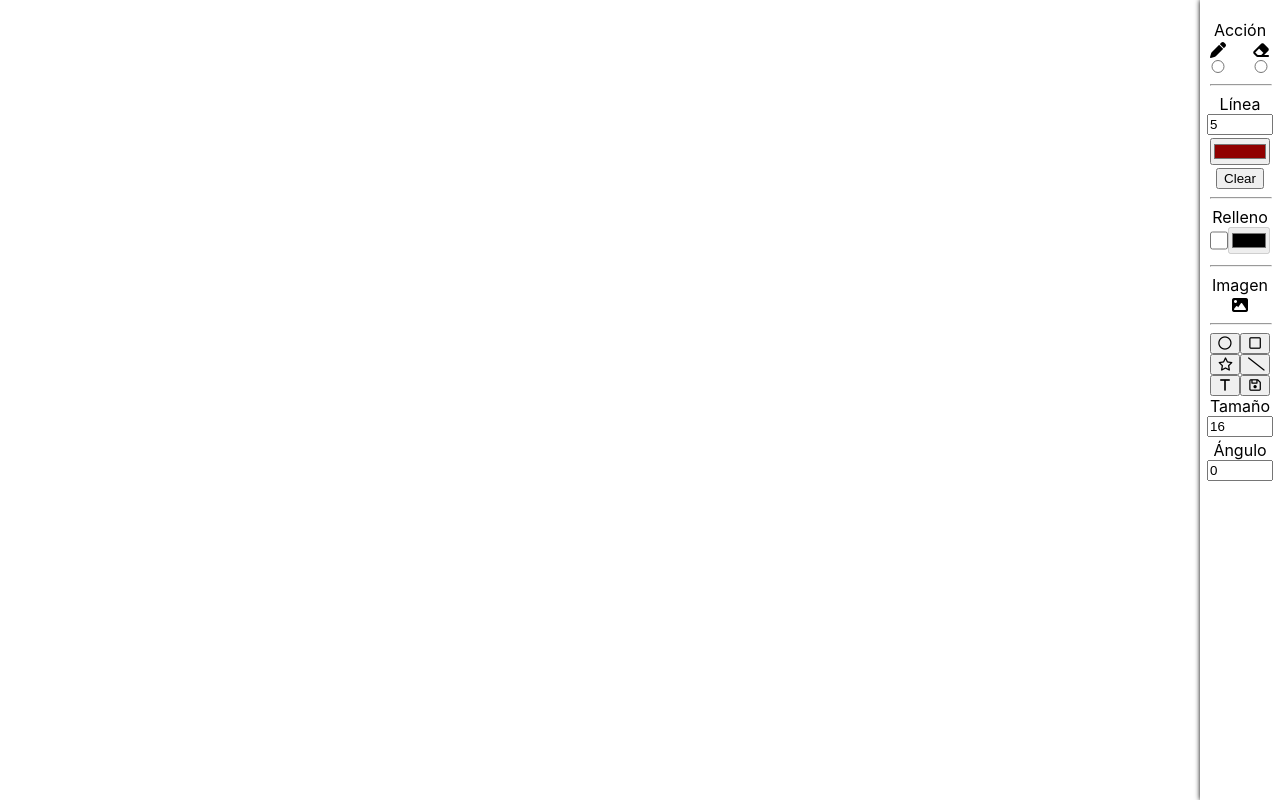
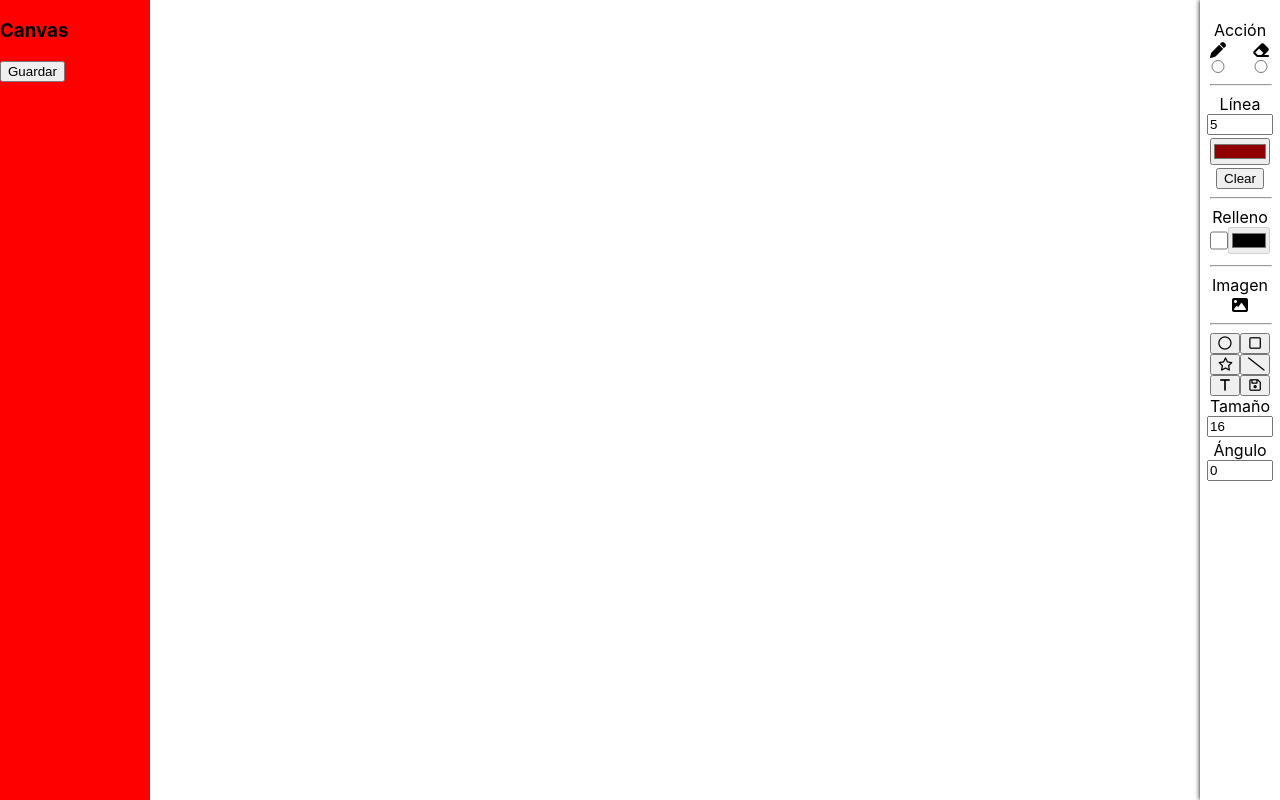
Before and after one commit to DarCkDev/whiteboard-react, a React (Create React App) app: page / in a window 1280 px wide. Built offline with nearby package versions, Linux system fonts and the light colour scheme.

Commit message:
convas bar

```diff
--- a/package.json
+++ b/package.json
@@ -10,6 +10,7 @@
     "react": "^18.2.0",
     "react-dom": "^18.2.0",
     "react-scripts": "5.0.1",
+    "uniqid": "^5.4.0",
     "web-vitals": "^2.1.4"
   },
   "scripts": {
--- a/src/App.jsx
+++ b/src/App.jsx
@@ -1,6 +1,7 @@
 import React, { useEffect, useRef, useState } from "react";
 import "./App.css";
 import Canvas from "./components/Canvas/Canvas";
+import CanvasBar from "./components/CanvasBar/CanvasBar";
 import Menu from "./components/Menu/Menu";
 import { Action } from "./models/Action";
 
@@ -25,6 +26,7 @@ function App() {
 
   return (
     <div className="App">
+      <CanvasBar canvasContainerRef={canvasContainerRef} />
       <Canvas
         action={action}
         image={image}
--- /dev/null
+++ b/src/components/CanvasBar/CanvasBar.jsx
@@ -0,0 +1,63 @@
+import React from "react";
+import { useState } from "react";
+import styles from "./CanvasBar.module.css";
+import uniqid from "uniqid";
+
+export default function CanvasBar({ canvasContainerRef }) {
+  const [canvasSet, setCanvasSet] = useState([]);
+
+  const onSaveCanvas = () => {
+    const idb = window.indexedDB.open("db_canvas", 1);
+    idb.onerror = () => {
+      alert("Error en Base de datos.");
+    };
+    idb.onsuccess = () => {
+      console.log(encodeURIComponent(canvasContainerRef.current));
+      const canvasObject = {
+        id: uniqid(),
+        canvas: canvasContainerRef.current,
+      };
+      if (idb.result) {
+        console.log("Success");
+        const objectStore = idb.result
+          .transaction(["canvas"], "readwrite")
+          .objectStore("canvas");
+        objectStore.add(canvasObject);
+
+        setCanvasSet([...canvasSet, canvasObject]);
+      }
+    };
+    idb.onupgradeneeded = () => {
+      console.log("Upgrade");
+      idb.result.createObjectStore("canvas", { keyPath: "id" });
+    };
+    /*const idb = window.indexedDB.open("db_canvas", 1, function (upgradeDB) {
+      if (!upgradeDB.objectStoreNames.contains("canvas")) {
+        upgradeDB.createObjectStore("canvas", { keyPath: "id" });
+      }
+    });
+    const canvasObject = { id: uniqid(), canvas: canvasContainerRef };
+
+    idb
+      .then(function (db) {
+        const tsc = db.transaction("store", "readwrite");
+        const store = tsc.objectStore("store");
+        store.add(canvasObject);
+        return tsc.complete;
+      })
+      .then(function () {
+        console.log("Added item to the store!");
+        setCanvasSet([...canvasSet, canvasObject]);
+      });*/
+  };
+
+  return (
+    <div className={styles.canvasbar}>
+      <h3 className={styles.canvasbar__title}>Canvas</h3>
+      <button onClick={onSaveCanvas}>Guardar</button>
+      {canvasSet.map((c) => (
+        <li key={c.id}>{c.id}</li>
+      ))}
+    </div>
+  );
+}
--- /dev/null
+++ b/src/components/CanvasBar/CanvasBar.module.css
@@ -0,0 +1,10 @@
+.canvasbar {
+  width: 150px;
+  height: 100vh;
+  overflow-y: scroll;
+  background: red;
+  position: absolute;
+  top: 0;
+  left: 0;
+  z-index: 50;
+}
```
Also changed, not shown: 1 other file (tests, documents, lock files or other folders).
